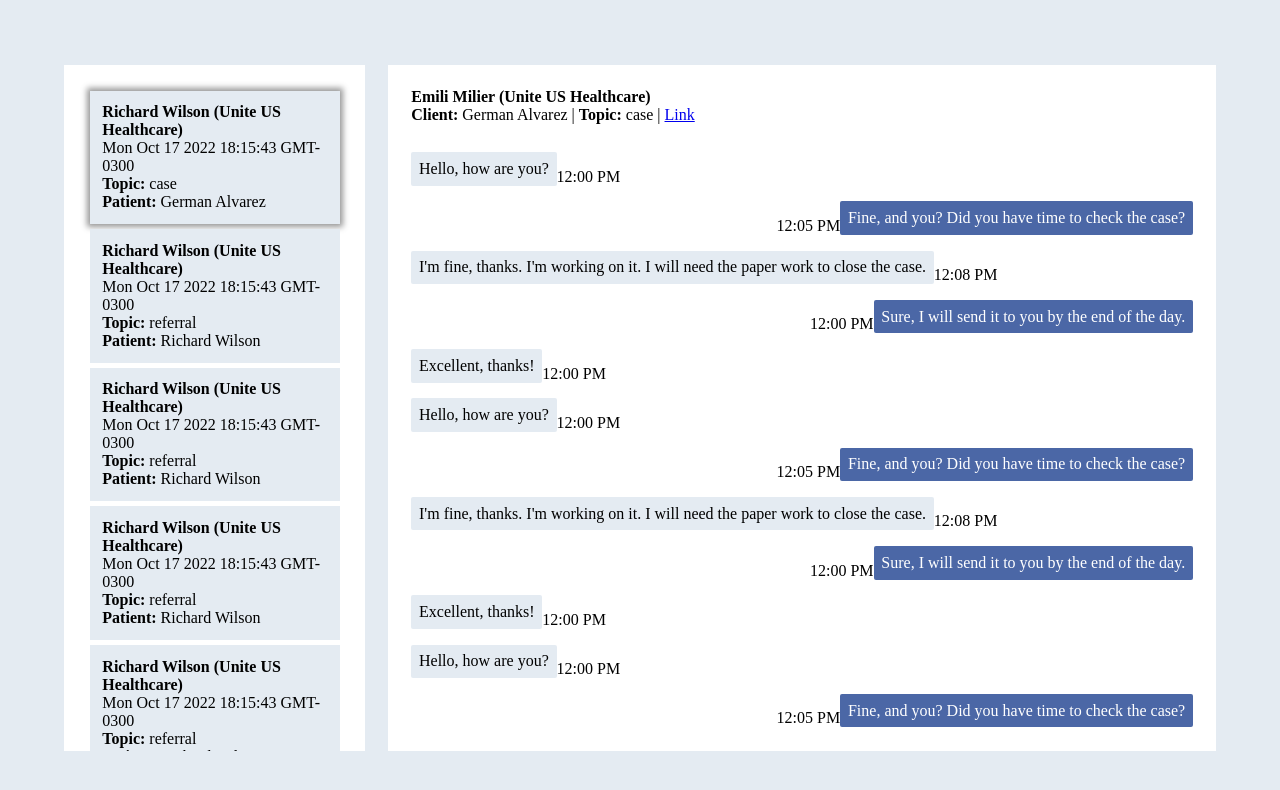
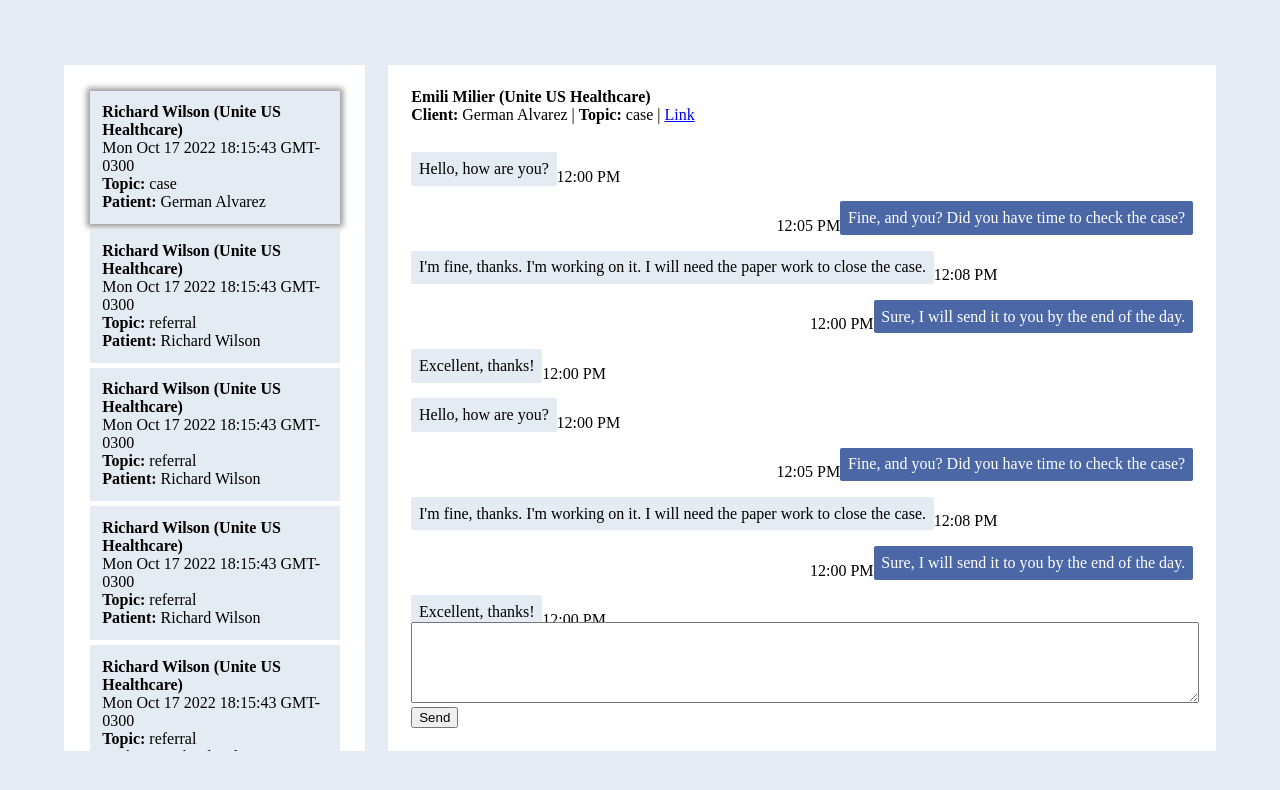
Before and after one commit to germanwyeworks/messaging-hello-world, a React (Create React App) app: page / in a window 1280 px wide. Shown: the top 790 px of the page. Built offline with nearby package versions, Linux system fonts and the light colour scheme.

Commit message:
send message functionality

```diff
--- a/src/components/Conversation.js
+++ b/src/components/Conversation.js
@@ -17,11 +17,25 @@
                 <span className='conversation-data'><span><b>Client:</b> {conversationSelected.patient.name}</span> | <span><b>Topic:</b> {conversationSelected.topic_type}</span> | <a href='#'>Link</a></span>
             </div>
             <div className='conversation-body'>
-                {
-                    conversationSelected.messages.map(msgObj => {
-                        return msgObj.sender.id === employeeId ? <div className='conversation-body-message send'><span className='date'>{new Date(msgObj.date_created).toLocaleTimeString('en-US', { hour: 'numeric', minute: 'numeric' })}</span><span className='text'>{msgObj.body}</span></div> : <div className='conversation-body-message received'><span className='text'>{msgObj.body}</span><span className='date'>{new Date(msgObj.date_created).toLocaleTimeString('en-US', { hour: 'numeric', minute: 'numeric' })}</span></div>
-                    })
-                }
+                <div className='conversation-body-container'>
+                    {
+                        conversationSelected.messages.map(msgObj => {
+                            return msgObj.sender.id === employeeId ?
+                                <div className='conversation-body-container-message send'>
+                                    <span className='date'>{new Date(msgObj.date_created).toLocaleTimeString('en-US', { hour: 'numeric', minute: 'numeric' })}</span>
+                                    <span className='text'>{msgObj.body}</span>
+                                </div> :
+                                <div className='conversation-body-container-message received'>
+                                    <span className='text'>{msgObj.body}</span>
+                                    <span className='date'>{new Date(msgObj.date_created).toLocaleTimeString('en-US', { hour: 'numeric', minute: 'numeric' })}</span>
+                                </div>
+                        })
+                    }
+                </div>
+                <div className='conversation-body-sender'>
+                    <textarea rows="5" cols="50"></textarea>
+                    <button>Send</button>
+                </div>
             </div>
         </div>
     );
--- a/src/styles/components/Conversation.scss
+++ b/src/styles/components/Conversation.scss
@@ -16,13 +16,15 @@
     }
     &-body{
         height: 90%;
-        overflow: scroll;
         display: flex;
         flex-direction: column;
         flex-wrap: nowrap;
         align-items: stretch;
         justify-content: flex-start;
         align-content: stretch;
+        &-container{
+            overflow: scroll;
+
             &-message{
                 width: 100%;
                 margin-bottom: 2%;
@@ -48,4 +50,12 @@
 
             }
         }
+        &-sender{
+            textarea{
+                width: 100%;
+
             }
+        }
+
+    }
+}
```
Lines whose indentation alone changed are shown as unchanged.
